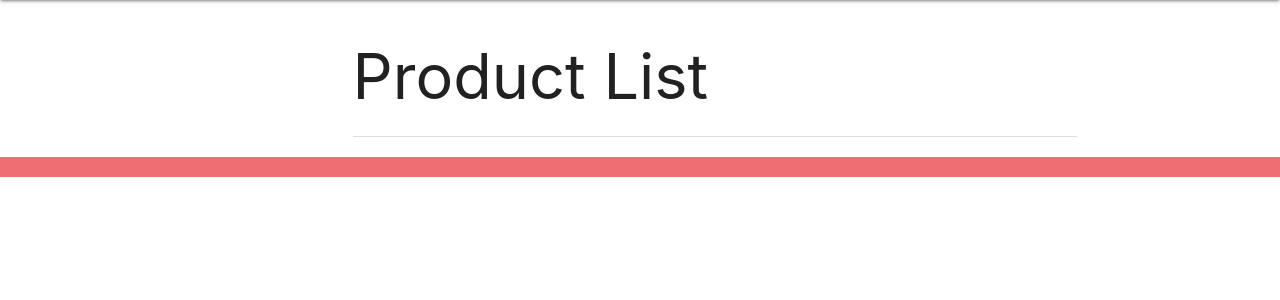
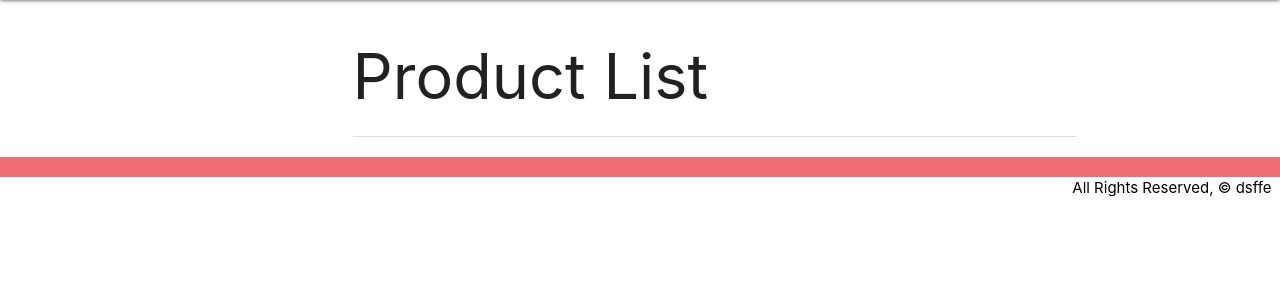
Before and after one commit to AK-Musse/A1Store, a Django app: page / in a window 1280 px wide. Shown: the part 64-364 px from the top of the page. Run offline with Django 4.2, Linux system fonts and the light colour scheme; data that the repository does not hold is empty.

Commit message:
styling update

```diff
--- a/main_app/static/css/style.css
+++ b/main_app/static/css/style.css
@@ -1,3 +1,3 @@
-.sarb{
-
+.footer-color{
+    color: black;
 }
--- a/main_app/templates/base.html
+++ b/main_app/templates/base.html
@@ -52,12 +52,10 @@
                 {% block content %}
                 {% endblock %}
             </div>
-
-          </div>
-
+        </div>
     </main>
   	<footer class="page-footer">
-       <div class="right">All Rights Reserved, &copy;  &nbsp;</div>
+       <div class="right footer-color">All Rights Reserved, &copy; dsffe &nbsp;</div>
     </footer>
 </body>
 </html>
```
